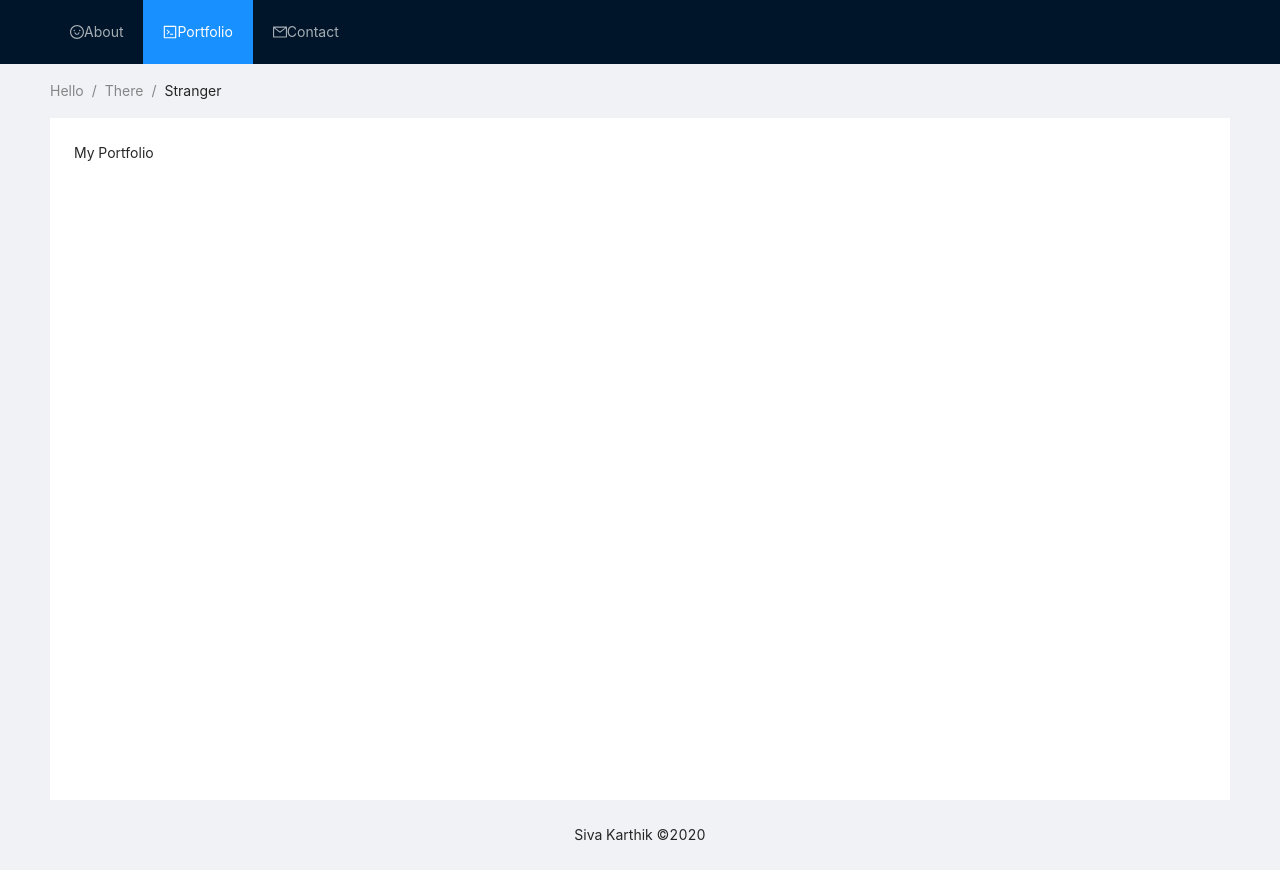
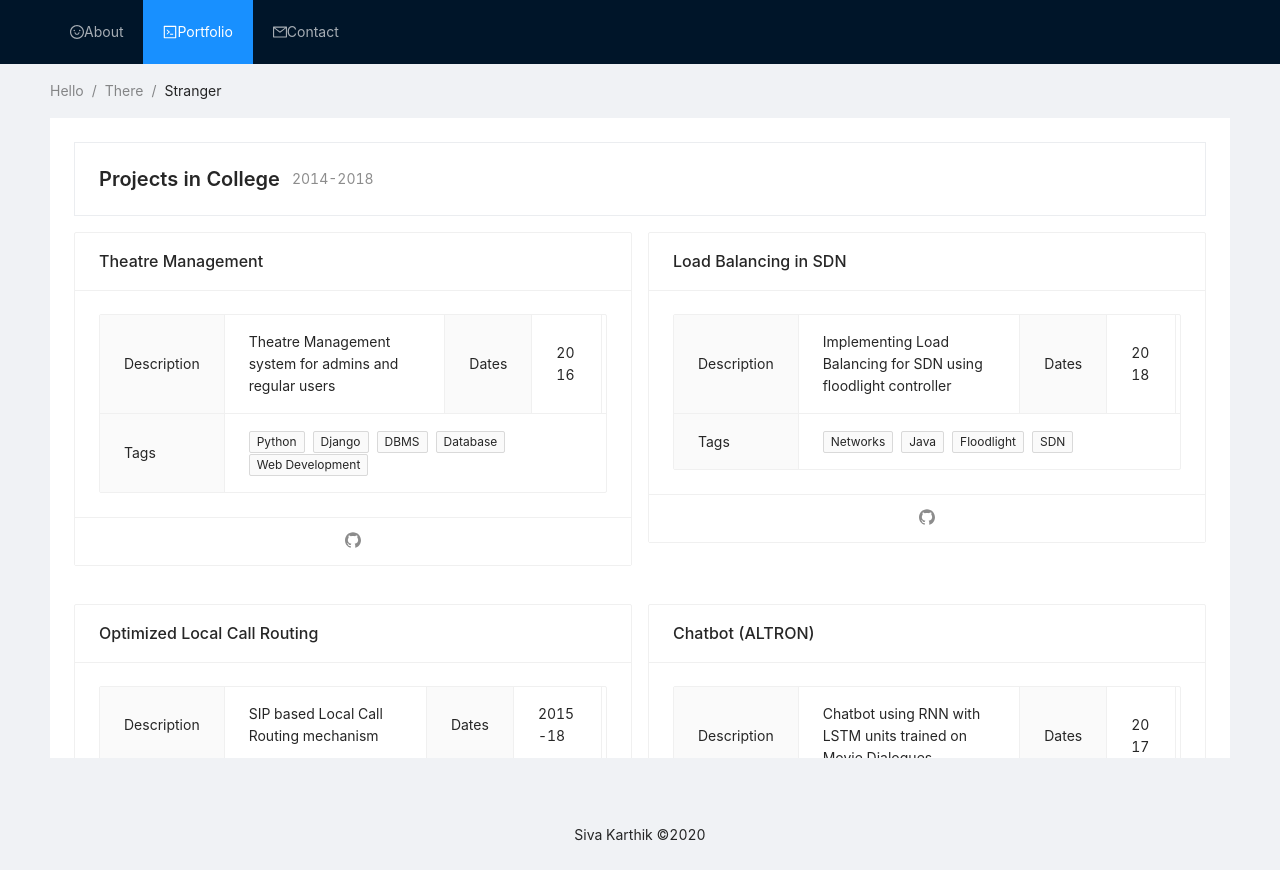
Before and after one commit to sivakarthik51/personal-website, a React (Create React App) app in the folder react-ui/: page /portfolio in a window 1280 px wide. Both pictures are taken after a click on the item "Portfolio". Built offline with nearby package versions, Linux system fonts and the light colour scheme.

Commit message:
Adding Portfolio Page, Fixing Scroll

```diff
--- a/react-ui/package.json
+++ b/react-ui/package.json
@@ -14,7 +14,8 @@
     "react": "^16.13.0",
     "react-dom": "^16.13.0",
     "react-router-dom": "^5.1.2",
-    "react-scripts": "3.4.0"
+    "react-scripts": "3.4.0",
+    "react-scroll": "^1.7.16"
   },
   "scripts": {
     "start": "react-scripts start",
--- a/react-ui/src/App.js
+++ b/react-ui/src/App.js
@@ -1,15 +1,17 @@
 import './App.css';
 import React from 'react';
-import logo from './logo.svg';
 import { Layout, Menu, Breadcrumb } from 'antd';
 import { MemoryRouter as Router, Route, Link, Redirect } from 'react-router-dom';
 import AboutComponent from './About/About';
 import PortfolioComponent from './Portfolio/Portfolio';
 import ContactComponent from './Contact/Contact';
+import Scroll from 'react-scroll';
+
 import { MailOutlined,SmileOutlined,CodeOutlined } from '@ant-design/icons';
 
 const { Header, Content, Footer } = Layout;
 
+var Element = Scroll.Element;
 
 
 function App() {
@@ -18,7 +20,6 @@ function App() {
       <Layout className="layout">
     <Header style={{ position: 'fixed', zIndex: 1, width: '100%' }}>
       <div className="logo" >
-          <logo />
         </div>
       <Menu
         theme="dark"
@@ -37,7 +38,13 @@ function App() {
         <Breadcrumb.Item>There</Breadcrumb.Item>
         <Breadcrumb.Item>Stranger</Breadcrumb.Item>
       </Breadcrumb>
-      <div className="site-layout-content" style={{ padding: 24, minHeight: '90vh' }}>
+      <Element name="scrollable-content" className="element" id="containerElement" style={{
+          position: 'relative',
+          height: '80vh',
+          overflow: 'scroll',
+          marginBottom: '100px'
+        }}>
+        <div className="site-layout-content" style={{ padding: 24, minHeight: '80vh' }}>
           <Route path="/" render={() => (
                       <Redirect to="/about" />
                     )} />
@@ -45,6 +52,7 @@ function App() {
           <Route path = "/portfolio" component = {PortfolioComponent} />
           <Route path = "/contact" component = {ContactComponent} />
         </div>
+      </Element>
 
     </Content>
     <Footer style={{ textAlign: 'center',position:'absolute',top:'100vh',width:'100%' }}>Siva Karthik ©{(new Date().getFullYear())} </Footer>
--- a/react-ui/src/Portfolio/Portfolio.js
+++ b/react-ui/src/Portfolio/Portfolio.js
@@ -1,9 +1,137 @@
 import React from 'react';
+import {Card,Descriptions,Col,Row,Tag, PageHeader} from 'antd';
+import { GithubOutlined } from '@ant-design/icons';
 
 export default class PortfolioComponent extends React.Component {
+    constructor(props){
+        super(props);
+        this.state = {
+            collegeProjects:[
+                {
+                    'key':'1',
+                    'title':'Theatre Management',
+                    'description':'Theatre Management system for admins and regular users',
+                    'dates':'2016',
+                    'tags':['Python','Django','DBMS','Database', 'Web Development'],
+                    'githubLink': ''
+                },
+                {
+                    'key':'2',
+                    'title':'Load Balancing in SDN',
+                    'description':'Implementing Load Balancing for SDN using floodlight controller',
+                    'dates':'2018',
+                    'tags':['Networks','Java','Floodlight','SDN'],
+                    'githubLink': ''
+                },
+                {
+                    'key':'3',
+                    'title':'Optimized Local Call Routing',
+                    'description':'SIP based Local Call Routing mechanism',
+                    'dates':'2015-18',
+                    'tags':['SIP','Networks','Python'],
+                    'githubLink': ''
+                },
+                {
+                    'key':'4',
+                    'title':'Chatbot (ALTRON)',
+                    'description':'Chatbot using RNN with LSTM units trained on Movie Dialogues',
+                    'dates':'2017',
+                    'tags':['Machine Learning','Deep Learning','Python'],
+                    'githubLink': ''
+                }
+
+            ],
+            vocationalProjects:[
+                {
+                    'key':'1',
+                    'title':'PPRM',
+                    'description':'Project Portfolio and Resource Managment',
+                    'dates':'2016',
+                    'tags':['Javascript','Angular','Salesforce', 'Web Development'],
+                    'githubLink': ''
+                },
+                {
+                    'key':'2',
+                    'title':'Enterprise Search',
+                    'description':'Created a Search Platform indexing all repositories in the organization',
+                    'dates':'2019',
+                    'tags':['C#','Python','Search'],
+                    'githubLink': ''
+                },
+                {
+                    'key':'3',
+                    'title':'API Development',
+                    'description':'Developed APIs for Salesforce Objects',
+                    'dates':'2019',
+                    'tags':['Mulesoft','Salesforce'],
+                    'githubLink': ''
+                }
+
+            ]
+        }
+    }
     render(){
+        const collegeProjs = this.state.collegeProjects.map((data,index) =>{
+            return (
+                <Col span={12} key={data.key}>
+                    <Card title={data.title} style={{marginTop:16}}
+                    actions={[
+                        <GithubOutlined key="github"/>,
+                    ]}>
+                        <Descriptions bordered>
+
+                            <Descriptions.Item label="Description">{data.description}</Descriptions.Item>
+                            <Descriptions.Item label="Dates">{data.dates}</Descriptions.Item>
+                            <br />
+                            <Descriptions.Item label="Tags">
+                                {data.tags.map((tag,inx) => {
+                                    return (<Tag key={index+'-'+inx}>{tag}</Tag>);
+                                })}
+                            </Descriptions.Item>
+                        </Descriptions>
+                    </Card>
+
+                {index%2===0?<br /> :null}
+                </Col>
+            )});
+            const vocationsProjs = this.state.vocationalProjects.map((data,index) =>{
+                return (
+                    <Col span={12} key={data.key}>
+                        <Card title={data.title} style={{marginTop:16}}
+                        actions={[
+                            <GithubOutlined key="github"/>,
+                        ]}>
+                            <Descriptions bordered>
+
+                                <Descriptions.Item label="Description">{data.description}</Descriptions.Item>
+                                <Descriptions.Item label="Dates">{data.dates}</Descriptions.Item>
+                                <br />
+                                <Descriptions.Item label="Tags">
+                                    {data.tags.map((tag,inx) => {
+                                        return (<Tag key={index+'-'+inx}>{tag}</Tag>);
+                                    })}
+                                </Descriptions.Item>
+                            </Descriptions>
+                        </Card>
+
+                    {index%2===0?<br /> :null}
+                    </Col>
+                )});
         return (
-            <div> My Portfolio </div>
+            <>
+
+                <PageHeader title="Projects in College" className="site-page-header" subTitle="2014-2018" />
+
+                <Row gutter={16}>
+                    {collegeProjs}
+                </Row>
+
+                <PageHeader title="Vocational Projects" className="site-page-header" subTitle="2018-2020" />
+
+                <Row gutter={16}>
+                    {vocationsProjs}
+                </Row>
+            </>
         )
     }
 }
```
Also changed, not shown: 1 other file (tests, documents, lock files or other folders). Lines whose indentation alone changed are shown as unchanged.
